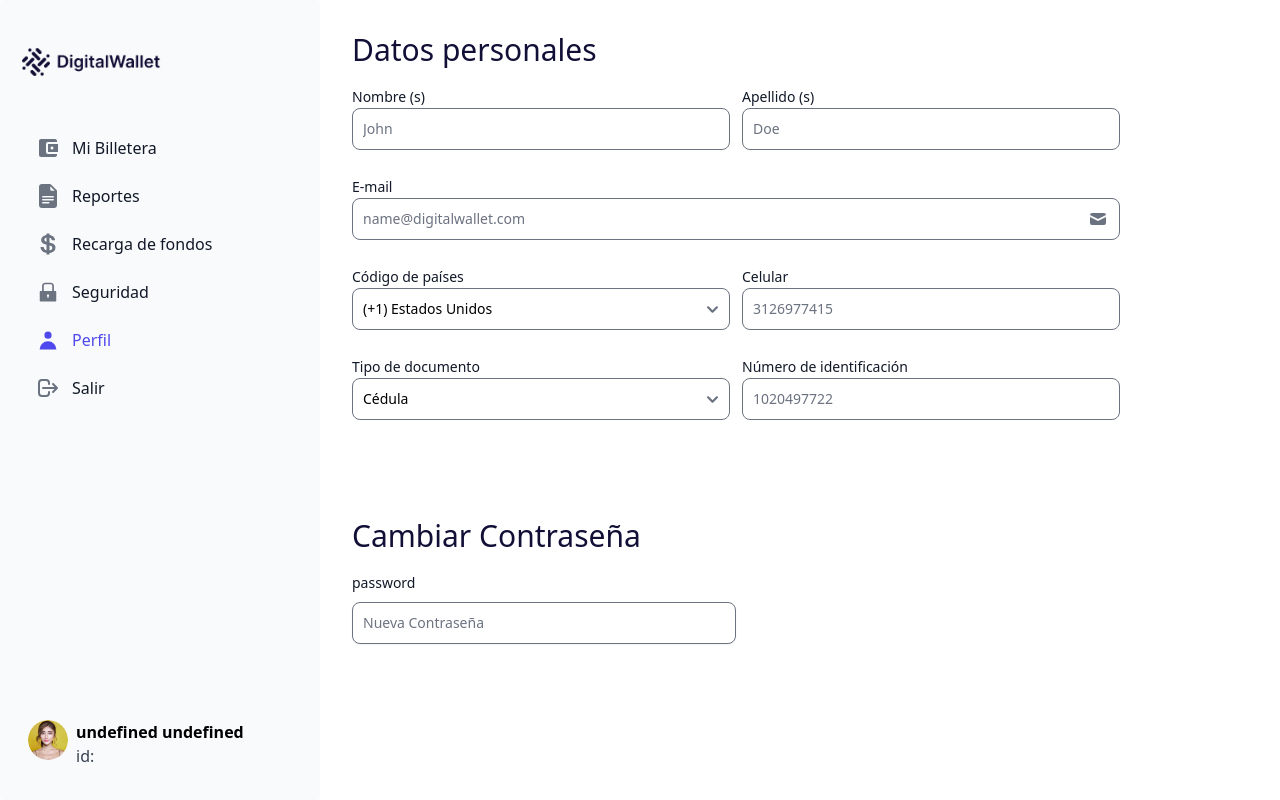
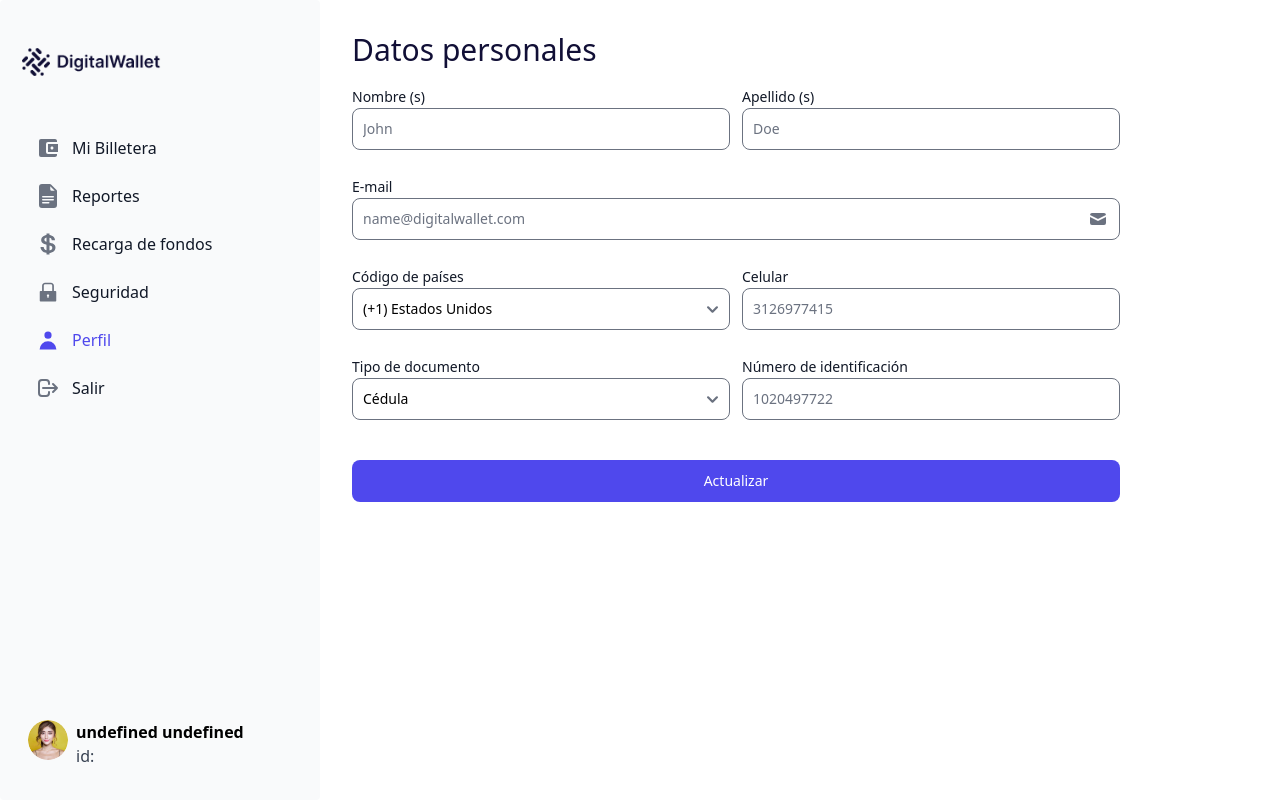
Before and after one commit to VictorZ94/No-country-c13-30-t-python, a React (Vite) app in the folder frontend/: page /profile in a window 1280 px wide. Built offline with nearby package versions, Linux system fonts and the light colour scheme.

Commit message:
fix form profile!

```diff
--- a/frontend/src/components/FormProfile.jsx
+++ b/frontend/src/components/FormProfile.jsx
@@ -113,35 +113,12 @@ const FormProfile = () => {
 
             <div className="flex">
             </div>
-          <Button
-            type="submit"
-            className="bg-secondary-c enabled:hover:bg-secondary-c focus:ring-secondary-c dark:bg-secondary-c dark:enabled:hover:bg-secondary-c dark:focus:ring-secondary-c rounded-lg focus:ring-2"
-          >
-            Actualizar
-          </Button>
-        </form>
-      </div>
-      <div className="max-w-xl mt-4">
-        <div className="text-primario-c-500 mb-4">
-          <h1 className="text-3xl">Cambiar Contraseña</h1>
-        </div>
-        <form className="flex flex-1 mx-auto flex-col gap-4">
-          <div className="max-w-sm">
-            <div className="mb-2 block">
-              <Label
-                htmlFor="password"
-                value="password"
-              />
-            </div>
-            <TextInput
-              id="password"
-              required
-              shadow
-              placeholder="Nueva Contraseña"
-              type="password"
-              color="secondary-c"
-            />
-          </div>
+            <Button
+              type="submit"
+              className="bg-secondary-c-500 enabled:hover:bg-secondary-c focus:ring-secondary-c-200 dark:bg-secondary-c-500 dark:enabled:hover:bg-secondary-c-500 dark:focus:ring-secondary-c-200 rounded-lg focus:ring-2"
+            >
+              Actualizar
+            </Button>
         </form>
       </div>
       {/* <div className="mt-16 mx-auto">
```
